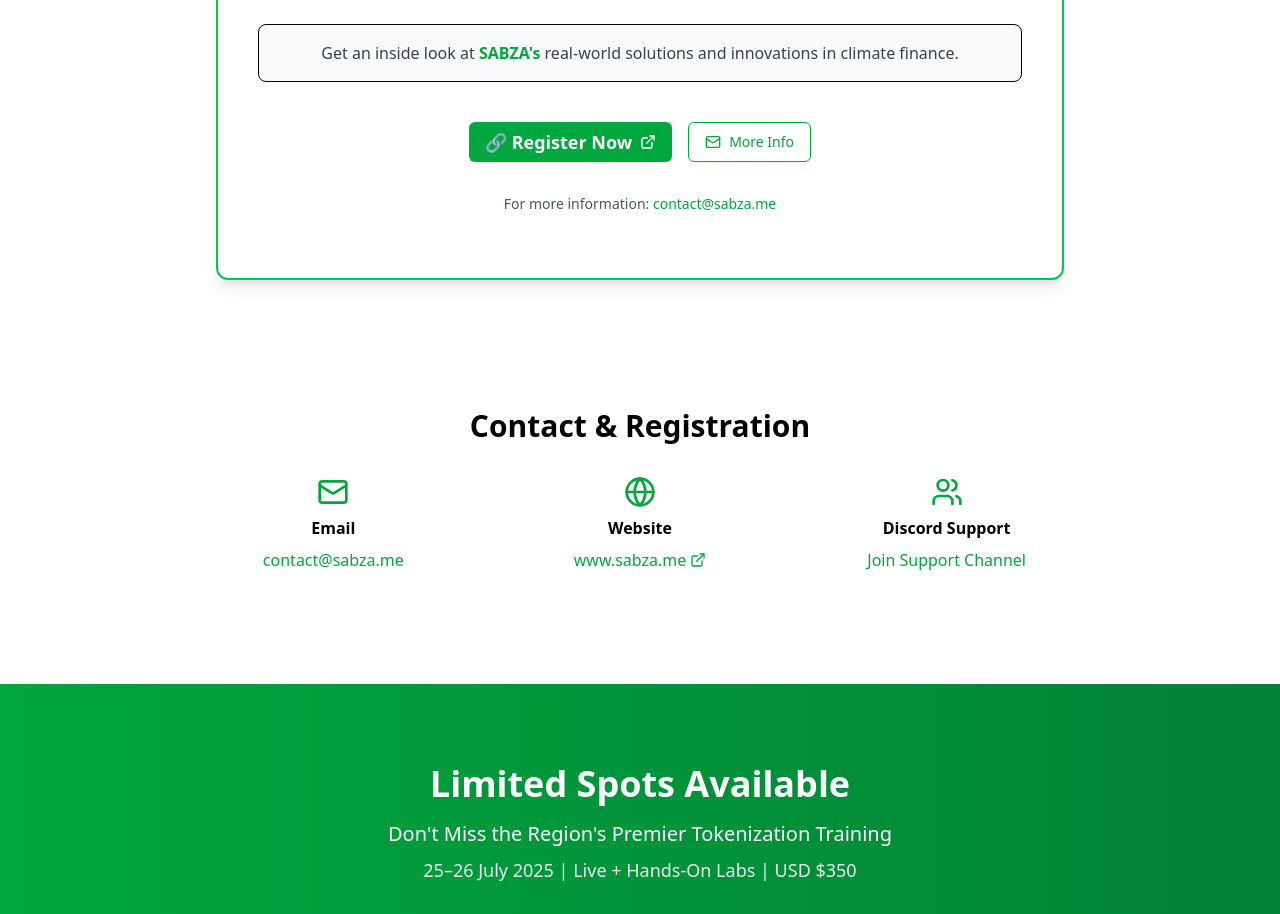
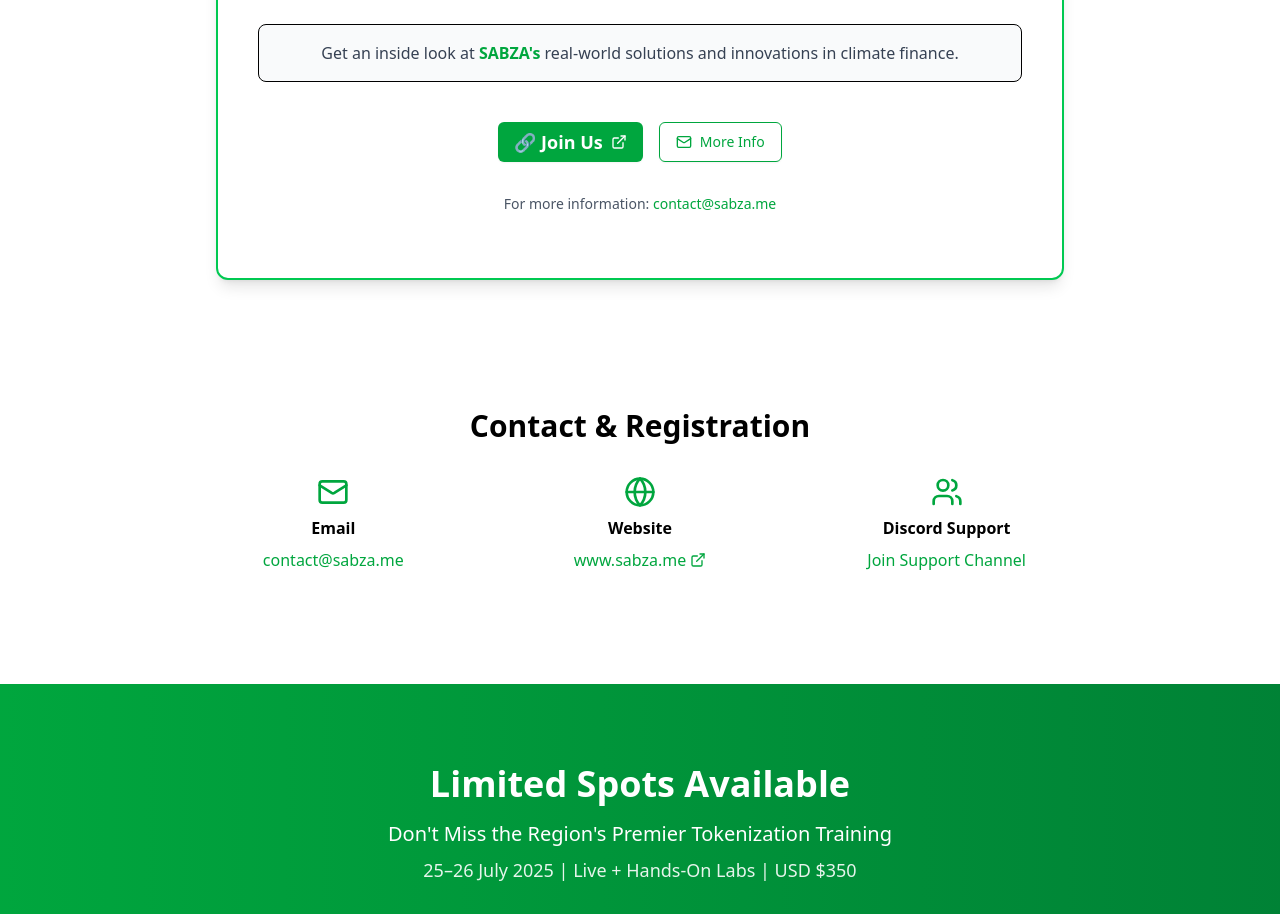
Before and after one commit to ManahilMustafa/SABZA-Workshop, a React (Vite) app: page / in a window 1280 px wide. Shown: the part 4226-5140 px from the top of the page. Built offline with nearby package versions, Linux system fonts and the light colour scheme.

Commit message:
chnged the join us link

```diff
--- a/src/components/webinar-teaser.jsx
+++ b/src/components/webinar-teaser.jsx
@@ -65,12 +65,12 @@
                   className="bg-green-600 hover:bg-green-700 text-white px-8 py-3 text-lg font-semibold"
                 >
                   <a
-                    href="https://www.meetup.com/doha-carbon-footprint-meetup-group/events/309587687/"
+                    href="https://www.meetup.com/doha-carbon-footprint-meetup-group/"
                     target="_blank"
                     rel="noopener noreferrer"
                     className="flex items-center gap-2"
                   >
-                    🔗 Register Now
+                    🔗 Join Us
                     <ExternalLink className="h-4 w-4" />
                   </a>
                 </Button>
```
